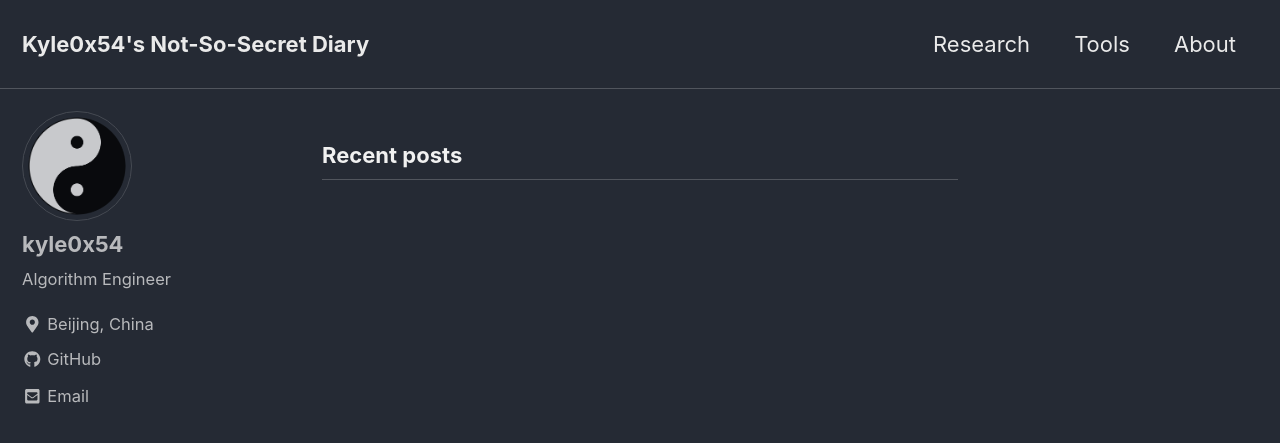
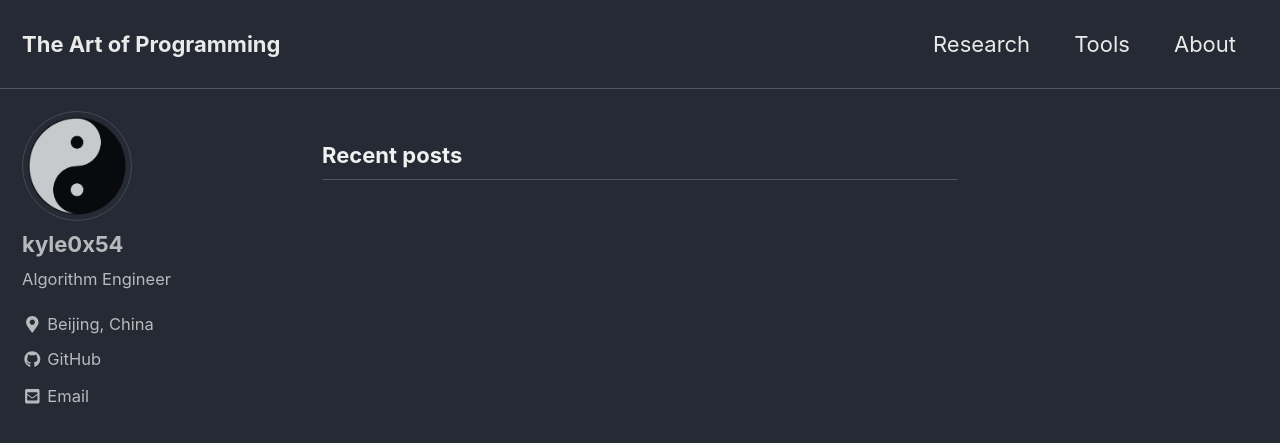
Before and after one commit to kyle0x54/kyle0x54.github.io, a Jekyll site: the page built from index.html, in a window 1280 px wide and 900 px high. Shown: the top 443 px of the window. Built offline with Jekyll 4.4.1, drawn with Linux system fonts in a browser that asks for light colours; cached includes are drawn as plain includes; the list of posts is cut into pages by our own code.

Commit message:
Change blog title.

```diff
--- a/_config.yml
+++ b/_config.yml
@@ -16,7 +16,7 @@ minimal_mistakes_skin    : "dark" # "air", "aqua", "contrast", "dark", "dirt", "
 
 # Site Settings
 locale                   : "en-US"
-title                    : "Kyle0x54's Not-So-Secret Diary"
+title                    : "The Art of Programming"
 title_separator          : "-"
 name                     : "kyle0x54"
 description              : "kyle0x54's technical blog."
```
